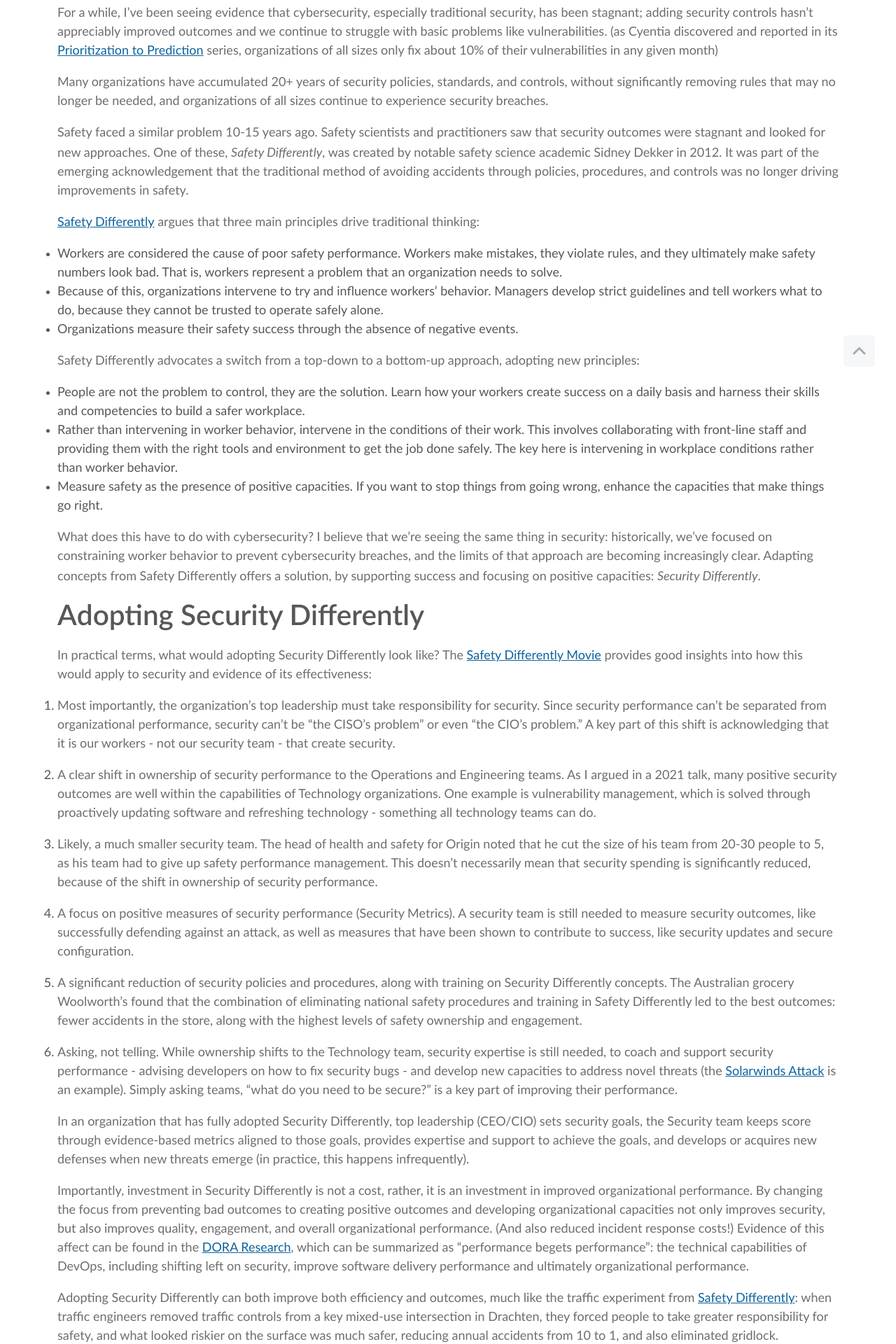
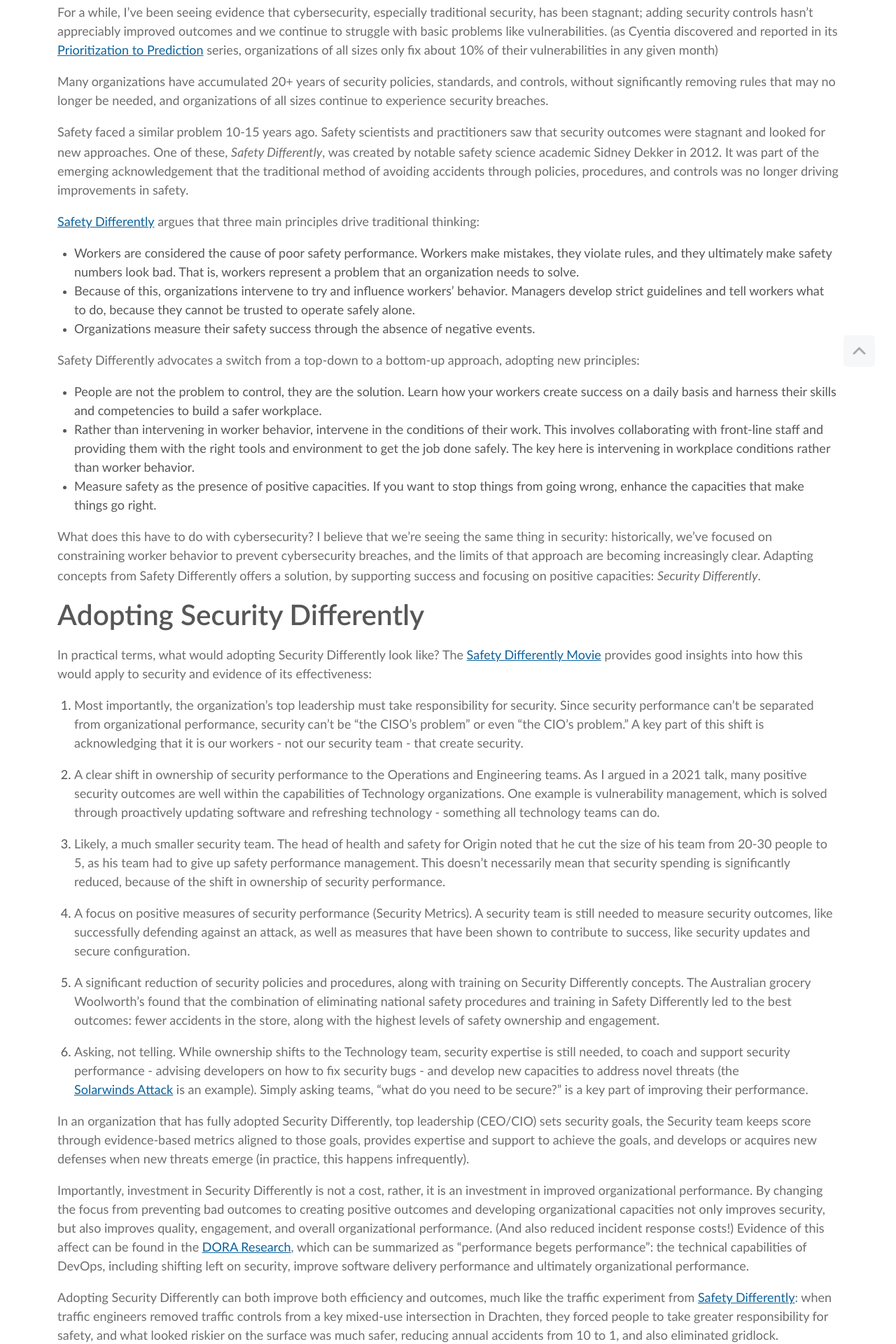
Before and after one commit to security-differently/security-differently.github.io, a Jekyll site: the page built from _posts/2023-10-31-security-differently.md, in a window 1280 px wide. Shown: the part 346-2266 px from the top of the page at 70% size. Built offline with Jekyll 4.4.1, drawn with Linux system fonts in a browser that asks for light colours; some web fonts are replaced.

Commit message:
Add content styles

```diff
--- a/assets/css/style.css
+++ b/assets/css/style.css
@@ -1318,3 +1318,30 @@
 body.single-page .single-content-area {
   padding: 40px;
 }
+
+/*===== Content Styles =====*/
+
+.content ul, ol {
+  padding-left: 1.5rem;
+}
+
+.content blockquote {
+  padding: .5rem 1rem;
+  color: var(--gray-2);
+  p {
+    color: var(--gray-2);
+  }
+  border-left: .25rem solid var(--gray-2);
+
+  :first-child {
+    margin-top: 0;
+  }
+  :last-child {
+    margin-bottom: 0;
+  }
+
+  @media (min-width: 30em) {
+    padding-right: 5rem;
+    padding-left: 1.25rem;
+  }
+}
```
